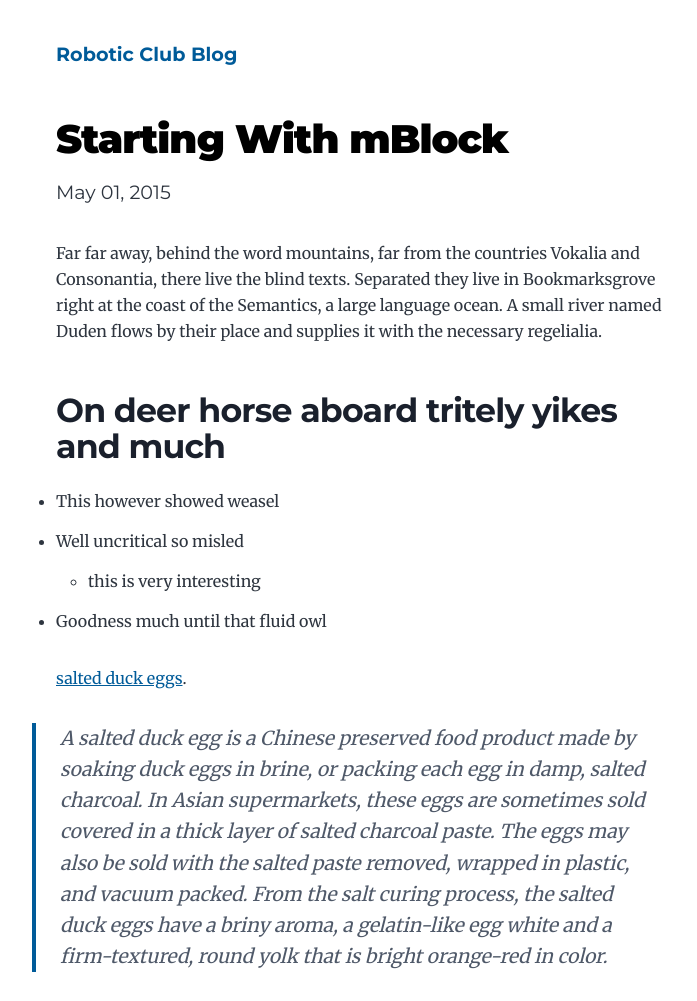
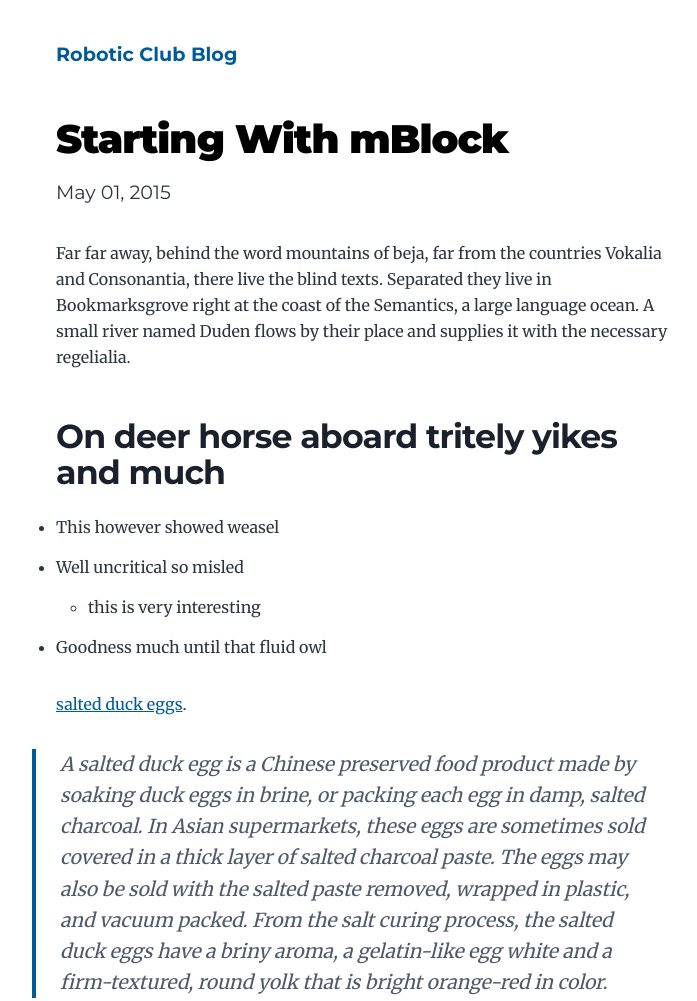
Before and after one commit to boualimed/Blog_club, a Gatsby site: page /first-project/block_prog/ in a window 1280 px wide. Shown: the top 1001 px of the page, without its empty margins (268-965 px from the left). Built offline with nearby package versions, Linux system fonts and the light colour scheme; Gatsby itself is replaced by a stand-in of ours; some packages are replaced by stand-ins of ours.

Commit message:
Update block_prog.md

```diff
--- a/content/blog/first-project/block_prog.md
+++ b/content/blog/first-project/block_prog.md
@@ -4,7 +4,7 @@ date: "2015-05-01T22:12:03.284Z"
 description: "Hello World"
 ---
 
-Far far away, behind the word mountains, far from the countries Vokalia and
+Far far away, behind the word mountains of beja, far from the countries Vokalia and
 Consonantia, there live the blind texts. Separated they live in Bookmarksgrove
 right at the coast of the Semantics, a large language ocean. A small river named
 Duden flows by their place and supplies it with the necessary regelialia.
```
